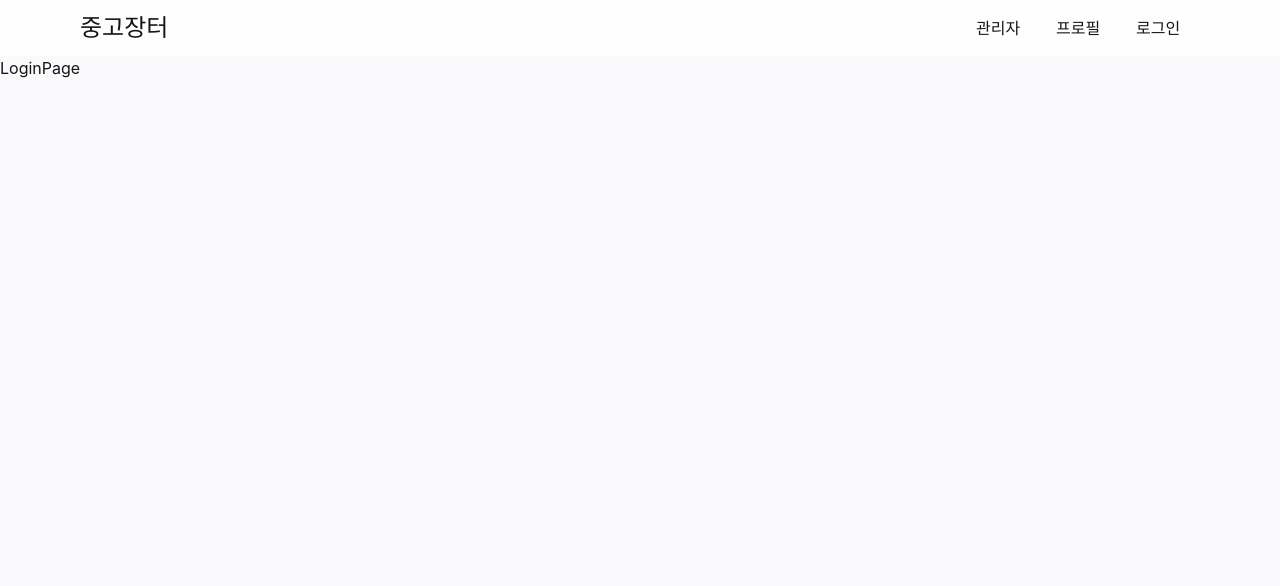
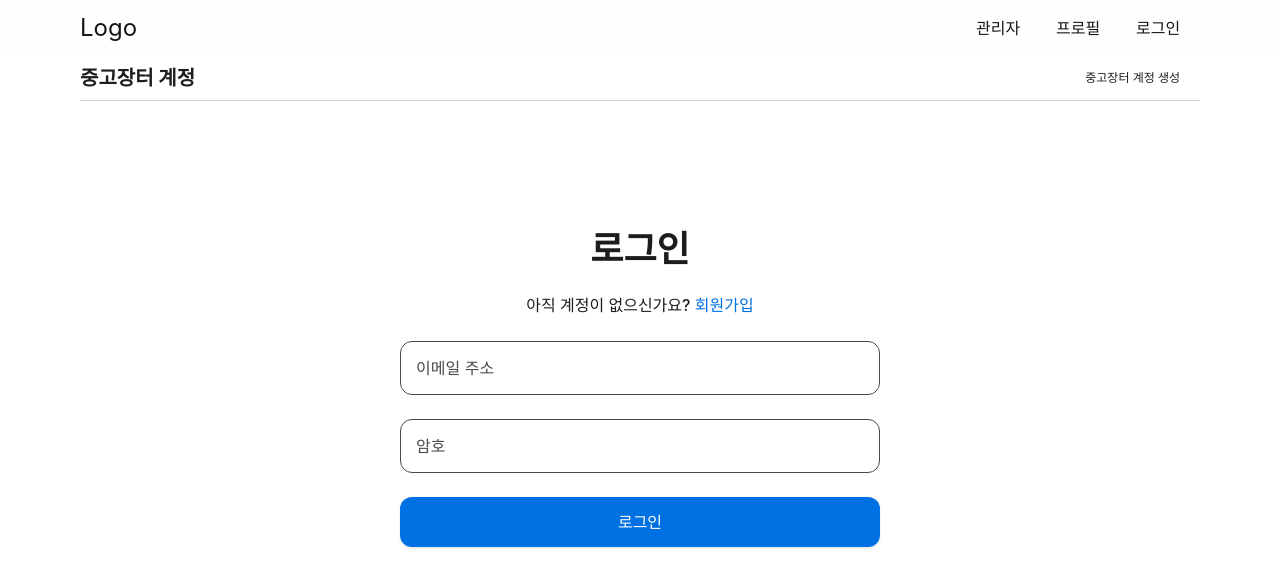
Before and after one commit to HarryKim24/used-market, a Next.js app: page /auth/login in a window 1280 px wide. Shown: the top 586 px of the page. Built offline with nearby package versions, Linux system fonts and the light colour scheme; no server answers.

Commit message:
로그인 페이지 구현

```diff
--- a/src/app/auth/login/page.tsx
+++ b/src/app/auth/login/page.tsx
@@ -1,10 +1,97 @@
-import React from 'react'
+'use client'
+
+import React, { useState } from 'react'
+import { useForm, FieldValues, SubmitHandler } from 'react-hook-form'
+import { useRouter } from 'next/navigation'
+import axios from 'axios'
+import Link from 'next/link'
+
+import Input from '@/components/Input'
+import Buttton from '@/components/Buttton'
+import LocalNav from '@/components/LocalNav'
+import { signIn } from 'next-auth/react'
 
 const LoginPage = () => {
+  const [isLoading, setIsLoading] = useState(false)
+  const router = useRouter()
+
+  const {
+    register,
+    handleSubmit,
+    formState: { errors },
+  } = useForm<FieldValues>({
+    mode: 'onSubmit',
+    reValidateMode: 'onSubmit',
+    defaultValues: {
+      email: '',
+      password: '',
+    },
+  })
+
+  const onSubmit: SubmitHandler<FieldValues> = async (body) => {
+    setIsLoading(true)
+    try {
+      const data = signIn('credentials', body);
+      console.log(data);
+    } catch (error) {
+      console.log('로그인 실패:', error)
+    } finally {
+      setIsLoading(false)
+    }
+  }
+
   return (
-    <div>
-      LoginPage
-    </div>
+    <section className="min-h-[calc(100vh-56px)] bg-white place-items-center sm:px-10 lg:px-20">
+      <LocalNav
+        title="중고장터 계정"
+        menuItems={[
+          { label: '중고장터 계정 생성', onClick: () => router.push('/auth/register') },
+        ]}
+      />
+      <form
+        onSubmit={handleSubmit(onSubmit)}
+        className="w-120 space-y-6 py-32"
+      >
+        <h3 className="text-4xl font-bold text-center text-[#1d1d1f]">
+          로그인
+        </h3>
+        <div className="text-md text-center font-medium text-[#1d1d1f]">
+          아직 계정이 없으신가요?{' '}
+          <Link href="/auth/register" className="text-[#0071e3] hover:underline">
+            회원가입
+          </Link>
+        </div>
+
+        <Input
+          id="email"
+          label="이메일 주소"
+          type="email"
+          disabled={isLoading}
+          register={register}
+          errors={errors}
+          required
+          validate={(value: string) =>
+            /^[^\s@]+@[^\s@]+\.[^\s@]{2,}$/.test(value) || '유효한 이메일 주소를 입력해주세요.'
+          }
+        />
+
+        <Input
+          id="password"
+          label="암호"
+          type="password"
+          disabled={isLoading}
+          register={register}
+          errors={errors}
+          required
+          validate={(value: string) => {
+            if (!value.trim()) return '비밀번호를 입력해주세요.'
+            return true
+          }}
+        />
+
+        <Buttton label="로그인" disabled={isLoading} />
+      </form>
+    </section>
   )
 }
 
--- a/src/app/auth/register/page.tsx
+++ b/src/app/auth/register/page.tsx
@@ -49,8 +49,7 @@ const RegisterPage = () => {
       <LocalNav
         title="중고장터 계정"
         menuItems={[
-          { label: '로그인', onClick: () => console.log('로그인 클릭') },
-          { label: '중고장터 계정 생성', onClick: () => console.log('계정 생성 클릭') },
+          { label: '로그인', onClick: () => router.push('/auth/login') },
         ]}
       />
       <form
@@ -58,7 +57,7 @@ const RegisterPage = () => {
         className="w-120 space-y-6 py-8"
       >
         <h3 className="text-4xl font-bold text-center text-[#1d1d1f]">
-          중고장터 계정 생성
+          회원가입
         </h3>
         <div className="text-md text-center font-medium text-[#1d1d1f]">
           중고장터 계정을 가지고 계십니까?{' '}
@@ -103,9 +102,9 @@ const RegisterPage = () => {
           validate={(value: string) => {
             if (!value.trim()) return '비밀번호를 입력해주세요.'
             if (
-              !/^(?=.*[a-z])(?=.*[A-Z])(?=.*\d)(?=.*[\W_]).{8,}$/.test(value)
+              !/^(?=.*[a-zA-Z])[a-zA-Z0-9]{8,}$/.test(value)
             ) {
-              return '비밀번호는 8자 이상, 영문 대소문자, 숫자, 특수문자를 포함해야 합니다.'
+              return '비밀번호는 8자 이상이어야 하며, 영문을 반드시 포함해야 합니다.'
             }
             return true
           }}
--- a/src/components/nav/Navbar.tsx
+++ b/src/components/nav/Navbar.tsx
@@ -45,7 +45,7 @@ const Navbar = () => {
               animate={{ opacity: menuOpen ? 0 : 1 }}
               transition={{ duration: 0.3, ease: 'easeInOut' }}
             >
-              <Link href="/">중고장터</Link>
+              <Link href="/">Logo</Link>
             </motion.div>
           </div>
           <div
```
